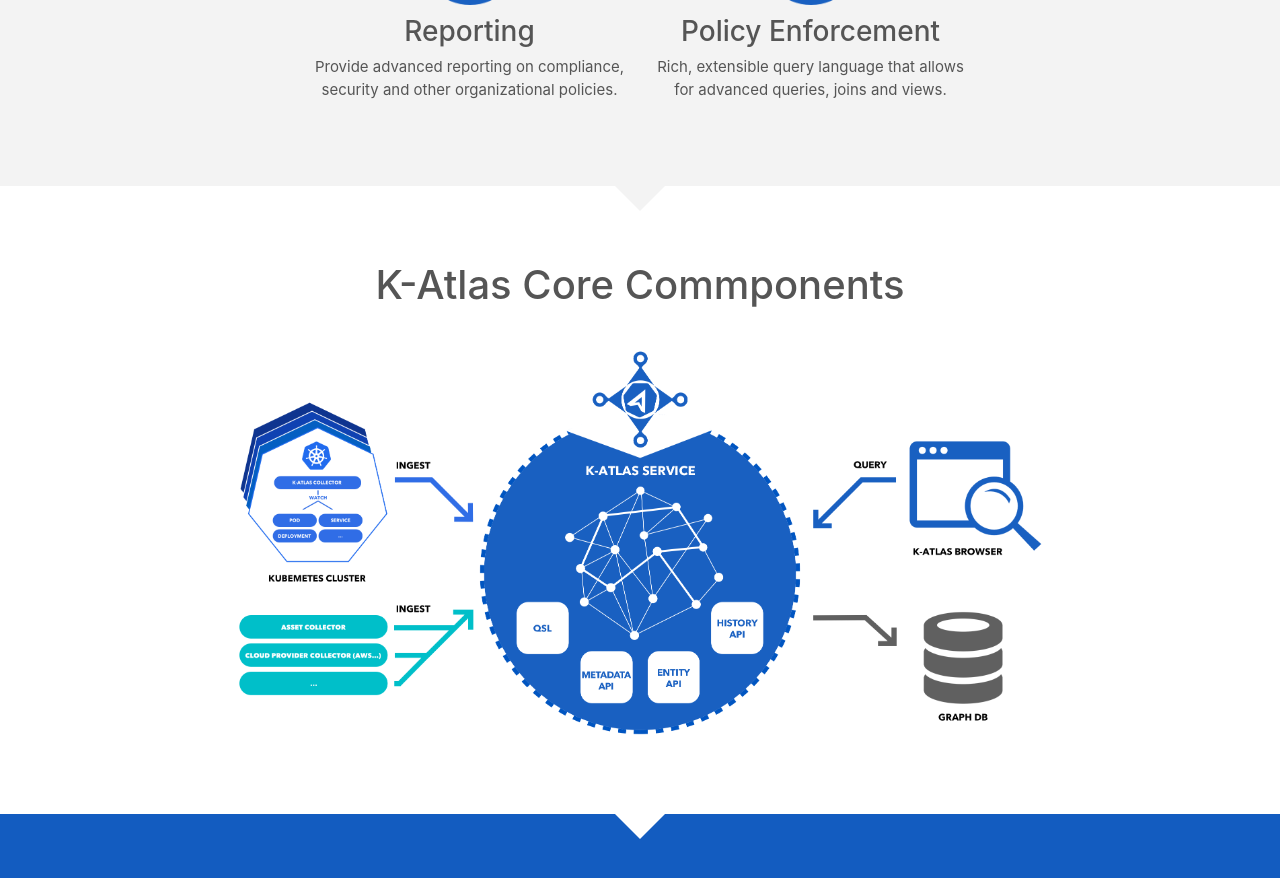
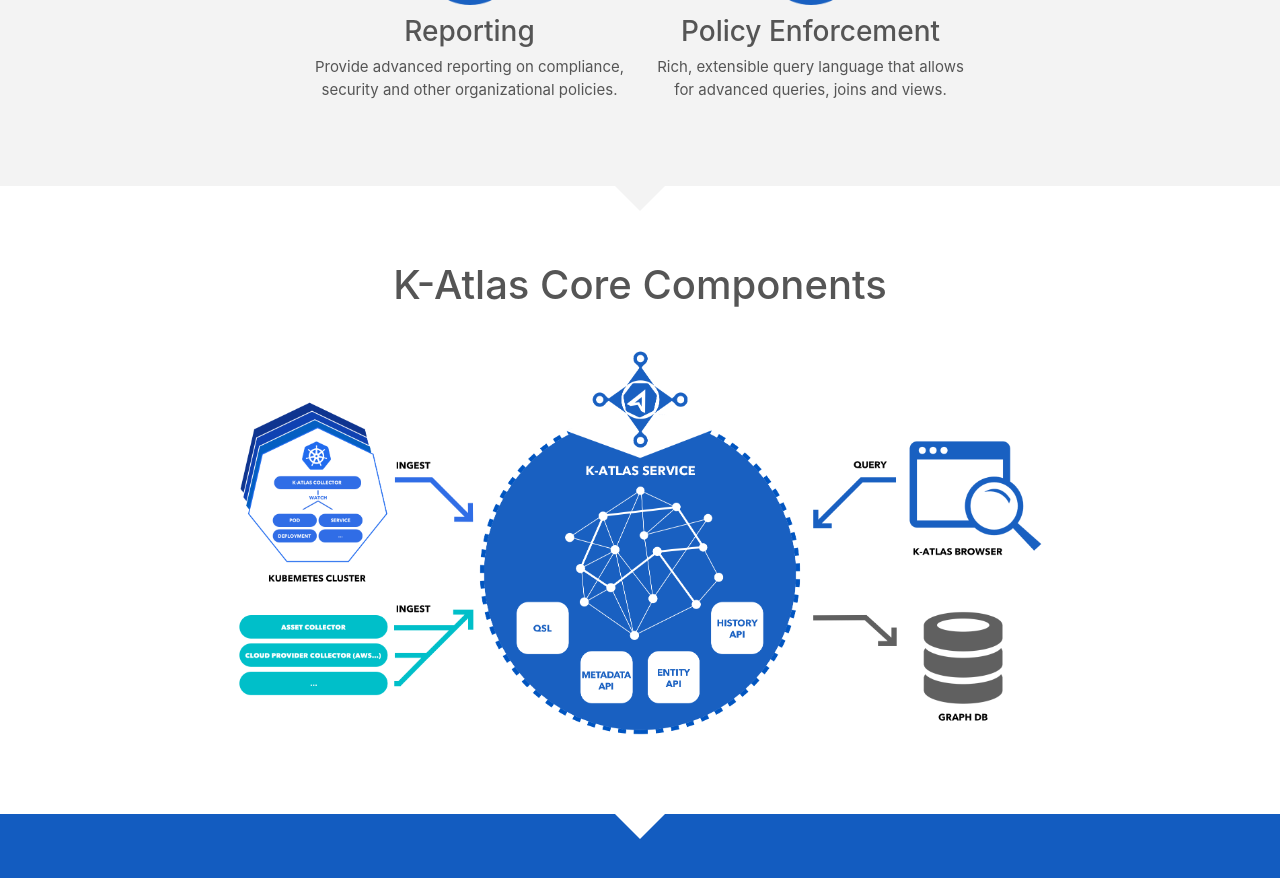
Before and after one commit to intuit/katlas, a Jekyll site: the page built from website/index.html, in a window 1280 px wide and 900 px high, scrolled down 1084 px. Shown: the top 878 px of the window. Built offline with Jekyll 4.4.1, drawn with Linux system fonts in a browser that asks for light colours; nearby versions of some CDN libraries; some of the changed text lies outside the part shown.

Commit message:
website index.html typo fixes

```diff
--- a/website/index.html
+++ b/website/index.html
@@ -69,7 +69,7 @@
    <div class="down-arrow" style="margin-top:0px; margin-bottom:0px; border-top:25px solid #f3f3f3;"></div>
     <div class="container-fluid" style="margin-top:10px;background-color: #fff">
       <div class="md-guide-feature" >
-        <h1 class="no-anchor">K-Atlas Core Commponents</h1>
+        <h1 class="no-anchor">K-Atlas Core Components</h1>
 
           <div class="container" ></div>
           <img src="/assets/images/K-AtlasChart-5.png" class="img-fluid" style="max-width: 75%;margin-top:10px; margin-bottom:0px" alt="K-Atlas Chart">
@@ -84,21 +84,21 @@
                       <img src="/assets/images/CollectorIcon.png" height="88px" class="CollectorIcon" alt="Collector Icon" style="margin-bottom: 0px; margin-right:20px">
                       </i>
                       <h4 style="color:#fff;margin-left: 40px; font-weight: 400;">Collector</h4>
-                      <p style="font-size:18px;max-width: 80%; margin-left: 40px">The collector is responsible for discovery of Kubernetes assets in Kubernetes Clusters. For details on the Collector design, please refer Design Concepts.</p>
+                      <p style="font-size:18px;max-width: 80%; margin-left: 40px">The collector is responsible for discovery of Kubernetes assets in Kubernetes Clusters. For details on the Collector design, please refer to Design Concepts.</p>
                   </div>
                   <div class="col-md-6 feature-box">
                       <i class="icon">
                       <img src="/assets/images/BrowserIcon.png" height="88px" class="BrowserIcon" alt="Browser Icon" style="margin-bottom: 0px; margin-right:20px">
                       </i>
                       <h4 style="color:#fff;margin-left: 40px; font-weight: 400;">K-Atlas Browser</h4>
-                      <p style="font-size:18px;max-width: 80%; margin-left: 40px">The Web Application exposes UI search capability to search clusters based on several criteria and provide a real time graphical view of entities. For details on usage, please Click here to see a demo.</p>
+                      <p style="font-size:18px;max-width: 80%; margin-left: 40px">The Web Application exposes UI search capability to search clusters based on several criteria and provide a real time graphical view of entities. For details on usage, please click here to see a demo.</p>
                   </div>
                   <div class="col-md-6 feature-box">
                       <i class="icon">
                       <img src="/assets/images/ServiceIcon.png" height="88px" class="ServiceIcon" alt="Service Icon" style="margin-bottom: 0px; margin-right:20px">
                       </i>
                       <h4 style="color:#fff;margin-left: 40px; font-weight: 400;">K-Atlas Service</h4>
-                      <p style="font-size:18px;max-width: 80%; margin-left: 40px">The K-Atlas Service exposes APIs that can be used to get details about Kubernetes entities and run queries to help diagnose issues in Kubernetes clusters. For details , please refer K-Atlas APIs.</p>
+                      <p style="font-size:18px;max-width: 80%; margin-left: 40px">The K-Atlas Service exposes APIs that can be used to get details about Kubernetes entities and run queries to help diagnose issues in Kubernetes clusters. For details, please refer to K-Atlas APIs.</p>
                   </div>
                   <div class="col-md-6 feature-box">
                       <i class="icon">
```
